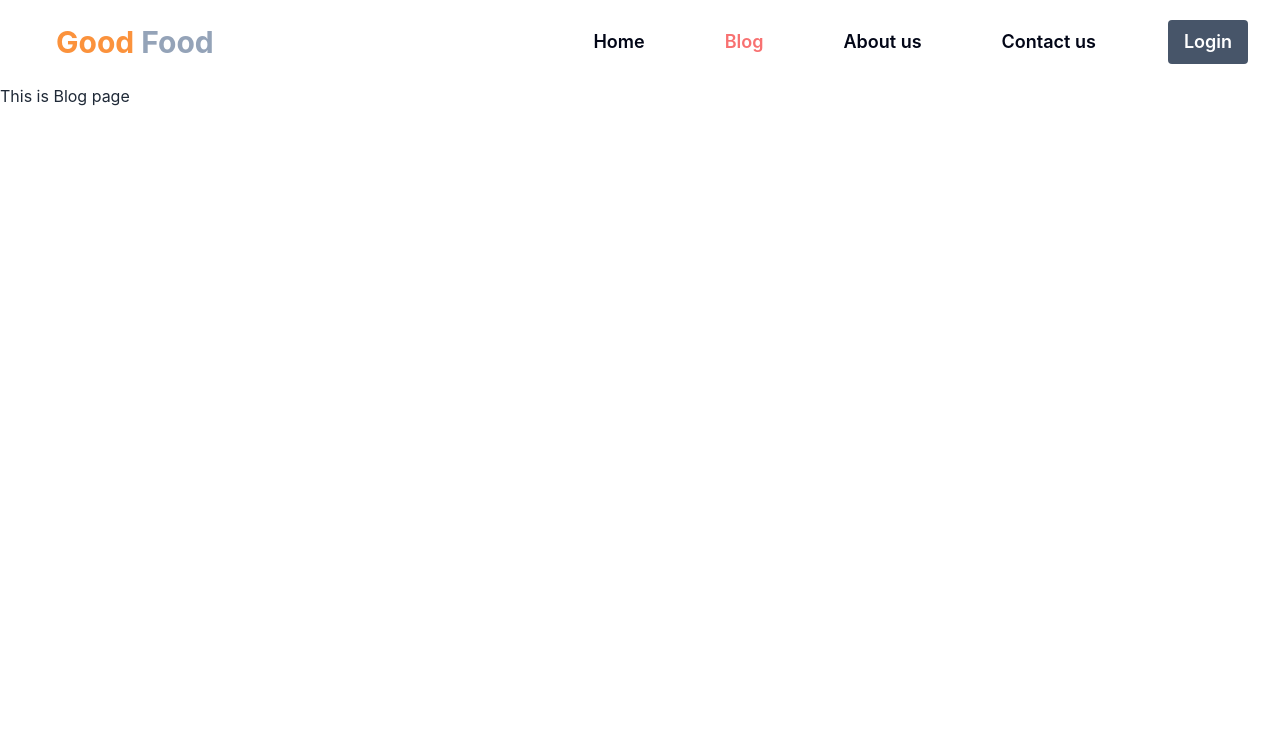
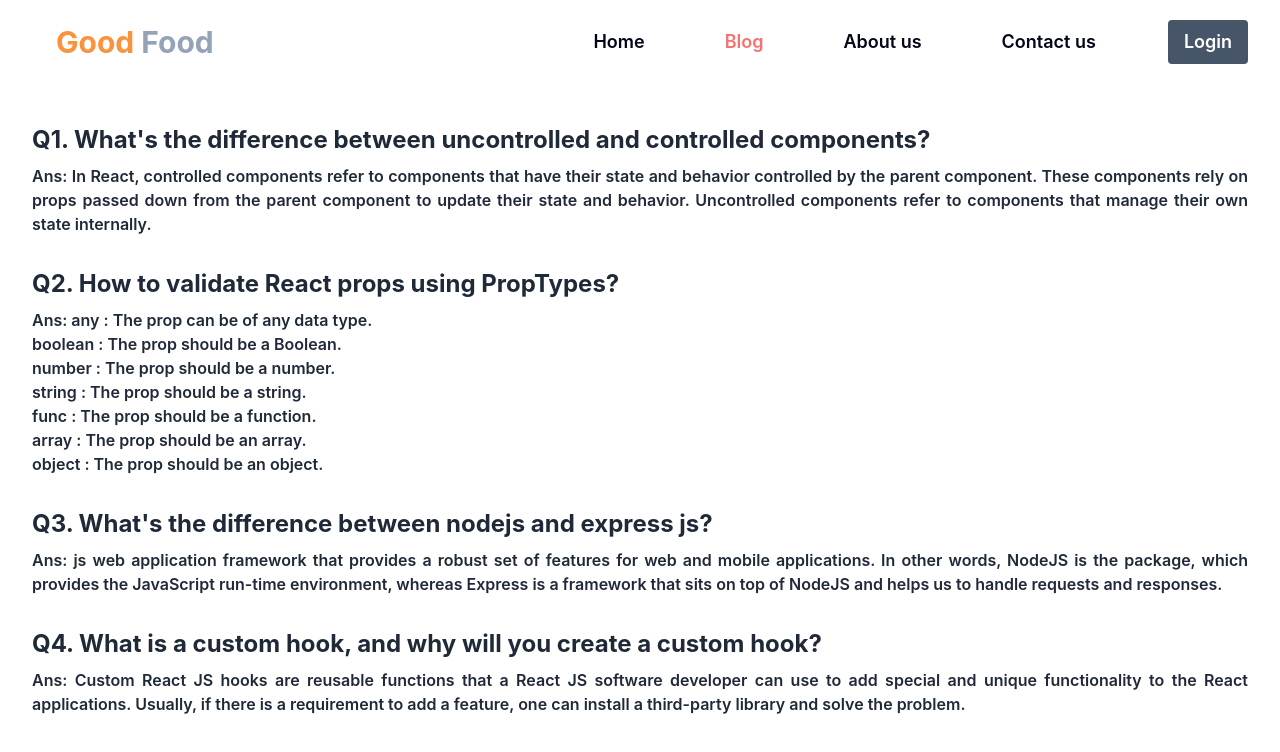
Before and after one commit to Limon-0007/good-food-client, a React (Vite) app: page /blog in a window 1280 px wide. Shown: the top 752 px of the page. Built offline with nearby package versions, Linux system fonts and the light colour scheme.

Commit message:
added blog section

```diff
--- a/src/Components/Pages/Blog/Blog.jsx
+++ b/src/Components/Pages/Blog/Blog.jsx
@@ -1,11 +1,57 @@
-import React from 'react';
+import React from "react";
 
 const Blog = () => {
-    return (
-        <div>
-           <h2>This is Blog page</h2>
-        </div>
-    );
+  return (
+    <div className="px-8 py-6 text-justify">
+      {/* question 1 */}
+      <div className="mt-4 mb-8">
+        <h2 className="font-bold text-2xl mb-2">
+          Q1. What's the difference between uncontrolled and controlled
+          components?
+        </h2>
+        <p className="font-semibold">
+          Ans: In React, controlled components refer to components that have
+          their state and behavior controlled by the parent component. These
+          components rely on props passed down from the parent component to
+          update their state and behavior. Uncontrolled components refer to
+          components that manage their own state internally.
+        </p>
+      </div>
+      {/* question 2 */}
+      <div className="mt-4 mb-8">
+        <h2 className="font-bold text-2xl mb-2">
+          Q2. How to validate React props using PropTypes?
+        </h2>
+        <p className="font-semibold">
+          Ans: any : The prop can be of any data type. <br />
+          boolean : The prop should be a Boolean. <br />
+          number : The prop should be a number. <br />
+          string : The prop should be a string. <br />
+          func : The prop should be a function. <br />
+          array : The prop should be an array. <br />
+          object : The prop should be an object.
+        </p>
+      </div>
+      {/* question 3 */}
+      <div className="mt-4 mb-8">
+        <h2 className="font-bold text-2xl mb-2">
+          Q3. What's the difference between nodejs and express js?
+        </h2>
+        <p className="font-semibold">
+          Ans: js web application framework that provides a robust set of features for web and mobile applications. In other words, NodeJS is the package, which provides the JavaScript run-time environment, whereas Express is a framework that sits on top of NodeJS and helps us to handle requests and responses.
+        </p>
+      </div>
+      {/* question 4 */}
+      <div className="mt-4 mb-8">
+        <h2 className="font-bold text-2xl mb-2">
+          Q4. What is a custom hook, and why will you create a custom hook?
+        </h2>
+        <p className="font-semibold">
+          Ans: Custom React JS hooks are reusable functions that a React JS software developer can use to add special and unique functionality to the React applications. Usually, if there is a requirement to add a feature, one can install a third-party library and solve the problem.
+        </p>
+      </div>
+    </div>
+  );
 };
 
 export default Blog;
```
